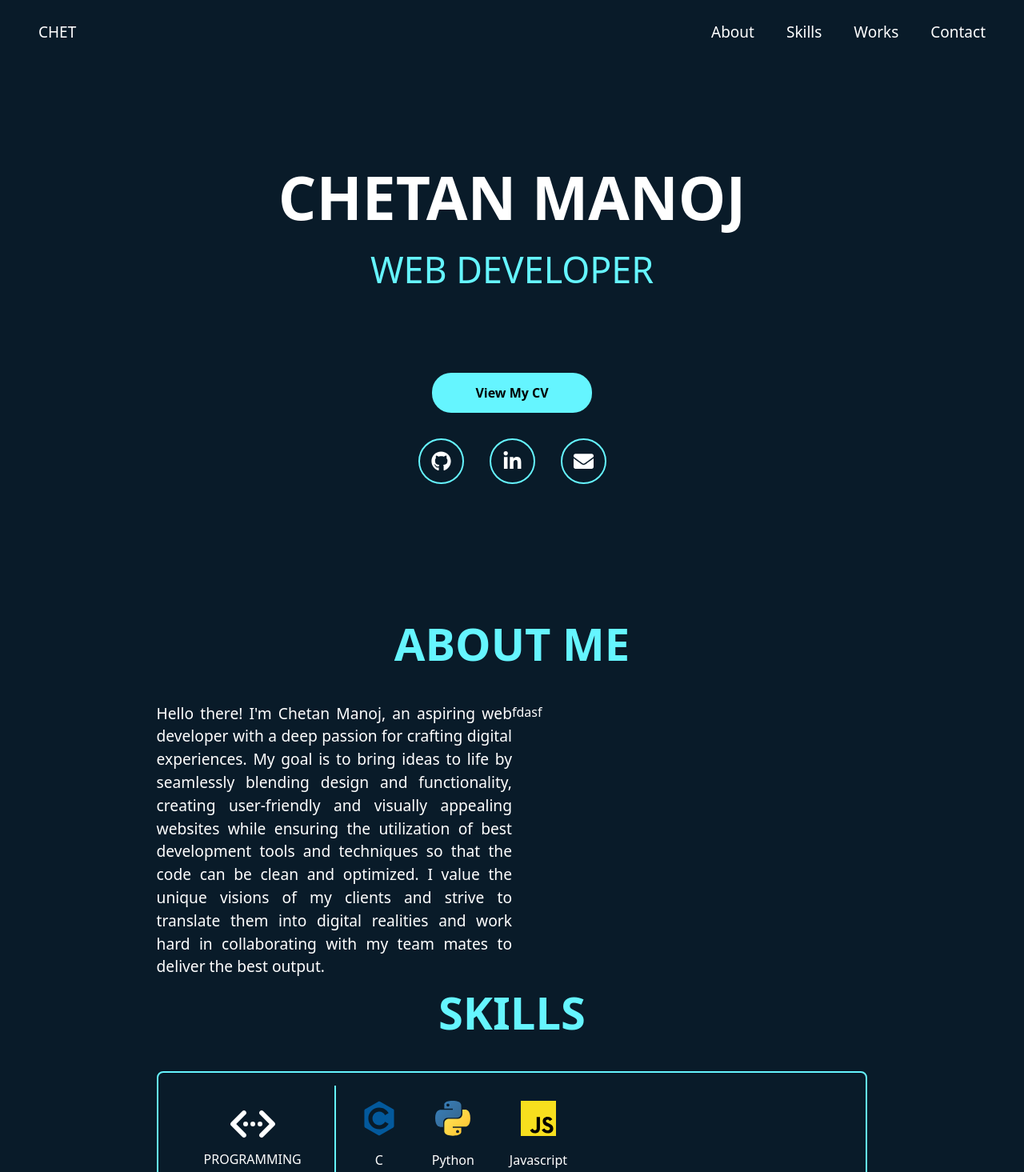
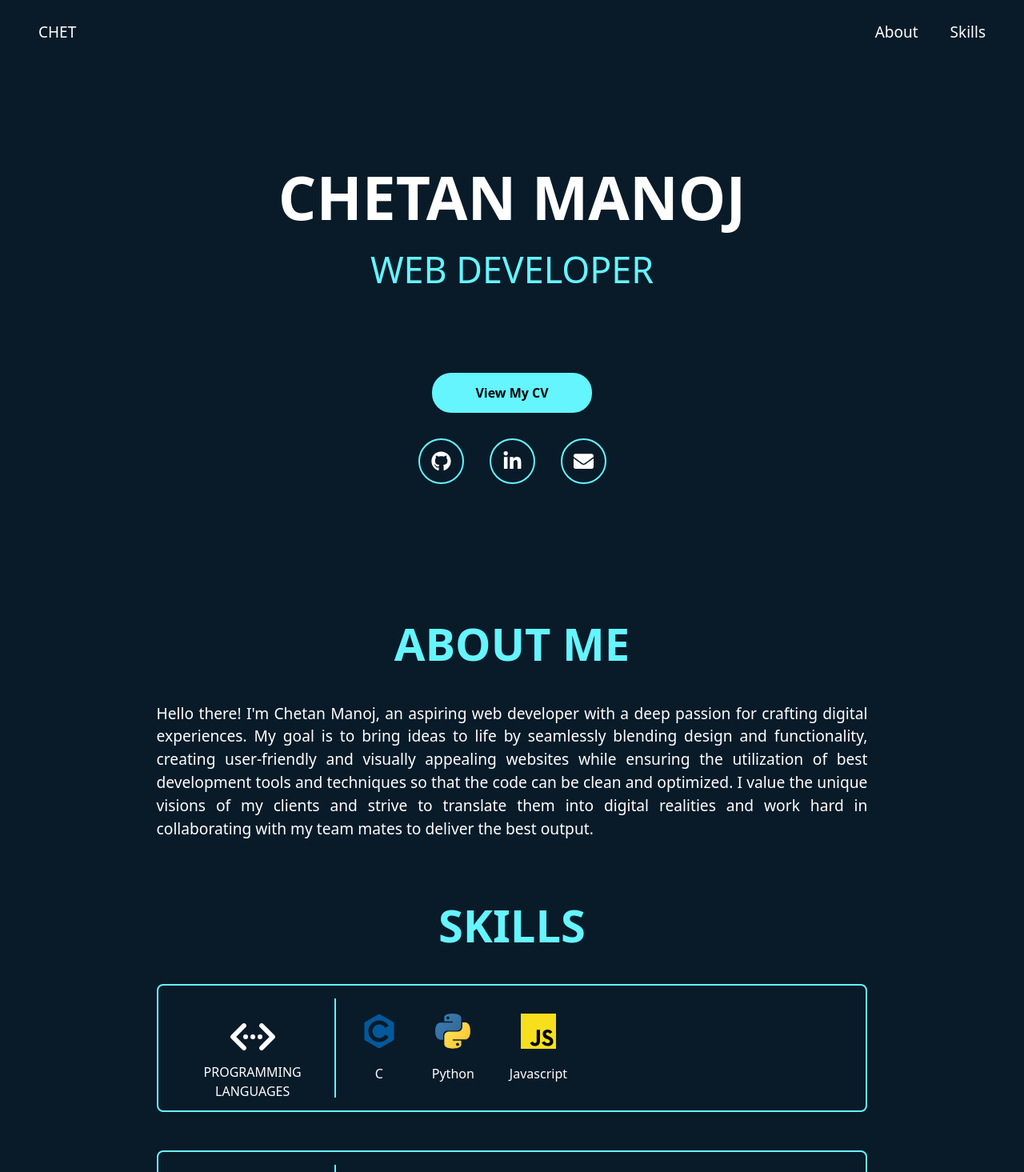
Before and after one commit to chetanmanoj/portfolio, a React (Vite) app: page / in a window 1280 px wide. Shown: the top 1465 px of the page at 80% size. Built offline with nearby package versions, Linux system fonts and the light colour scheme.

Commit message:
Deployment ready

```diff
--- a/index.html
+++ b/index.html
@@ -2,7 +2,7 @@
 <html lang="en">
   <head>
     <meta charset="UTF-8" />
-    <link rel="icon" type="image/svg+xml" href="/vite.svg" />
+    <link rel="icon" type="image/svg+xml" href="/C.ico" />
     <meta name="viewport" content="width=device-width, initial-scale=1.0" />
     <title>Chetan Manoj</title>
   </head>
--- a/src/Compile.jsx
+++ b/src/Compile.jsx
@@ -14,7 +14,7 @@ function Compile() {
         <About />
         <RealAbout />
         <Skills />
-        <Works />
+        {/* <Works /> */}
         {/* <Contact /> */}
       </div>
     </div>
--- a/src/components/NavBar.jsx
+++ b/src/components/NavBar.jsx
@@ -9,7 +9,7 @@ const NavBar = () => {
   const[active, setActive] = useState('')
 
   return (
-    <motion.div className='bg-transparent w-screen fixed h-[80px] mb-24 rounded-b-[35px] text-[19px] flex flex-row items-center justify-between'
+    <motion.div className='bg-[#091b29] w-screen fixed h-[80px]  rounded-b-[35px] text-[19px] flex flex-row items-center justify-between'
     initial={{ opacity: 0 }}
     animate={{ opacity: 1 }}
     transition={{duration:1}}
--- a/src/constants/index.js
+++ b/src/constants/index.js
@@ -33,14 +33,14 @@ export const navLinks = [
     id: "skills",
     title: "Skills",
   },
-  {
-    id: "works",
-    title: "Works",
-  },
-  {
-    id: "contact",
-    title: "Contact",
-  },
+  // {
+  //   id: "works",
+  //   title: "Works",
+  // },
+  // {
+  //   id: "contact",
+  //   title: "Contact",
+  // },
 ];
 
 export const cardData = [
--- a/src/sections/About.jsx
+++ b/src/sections/About.jsx
@@ -31,10 +31,10 @@ const About = () => {
     transition={{duration:1}}
     >
         <div className='flex flex-1 items-center justify-center flex-col'>
-            <span className='text-[4.68rem] text-white font-bold'>CHETAN MANOJ</span>
+            <span className='text-[4.68rem] text-white text-center font-bold'>CHETAN MANOJ</span>
             <motion.span
 
-            className='text-[#65f5ff] text-[2.8rem]'>
+            className='text-[#65f5ff] text-[2.8rem] text-center'>
               {currentHead}</motion.span>
             <a onClick={()=>window.open('https://drive.google.com/file/d/1ajd4MBXQUU0-XF-AzeX3_HwDz5_ZLyhC/view?usp=share_link')}
             className='mt-24'
--- a/src/sections/RealAbout.jsx
+++ b/src/sections/RealAbout.jsx
@@ -33,7 +33,7 @@ const RealAbout = () => {
     return (
       <section
         id="about"
-        className="h-full flex w-10/12 items-center justify-center"
+        className="h-full flex w-10/12 items-center justify-center mb-16"
       >
         <div className="flex flex-col items-center justify-center">
           <span className="text-[3.5rem] font-bold text-[#65f5ff]">ABOUT ME</span>
@@ -47,9 +47,9 @@ const RealAbout = () => {
               I value the unique visions of my clients and strive to translate them into digital realities
               and work hard in collaborating with my team mates to deliver the best output.
             </p>
-            <div className="flex flex-1">
+            {/* <div className="flex flex-1">
               fdasf
-            </div>
+            </div> */}
           </div>
         </div>
       </section>
--- a/src/sections/Works.jsx
+++ b/src/sections/Works.jsx
@@ -8,6 +8,7 @@ const Works = () => {
     >
         <div className="flex flex-col items-center justify-center">
         <span className="text-[3.5rem] font-bold text-[#65f5ff]">WORKS</span>
+
         </div>
     </section>
   )
```
